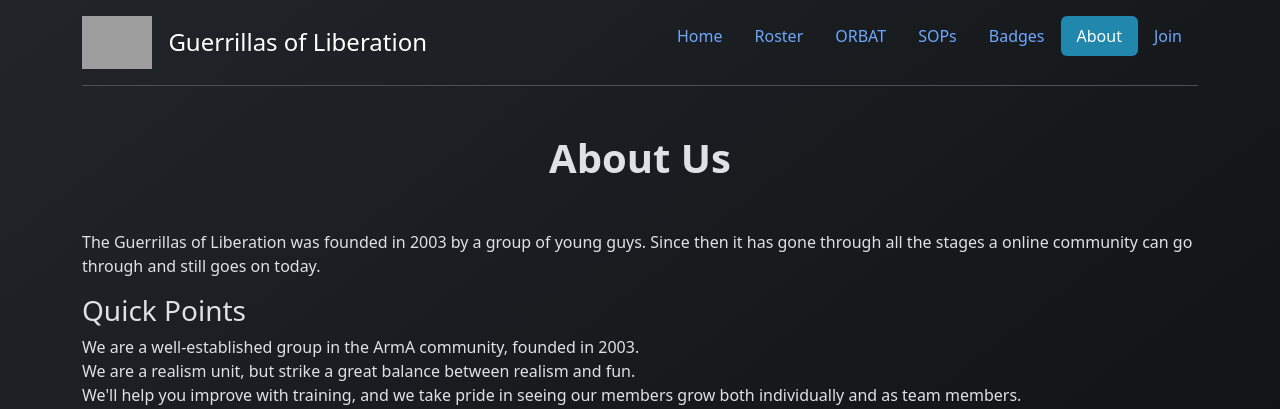
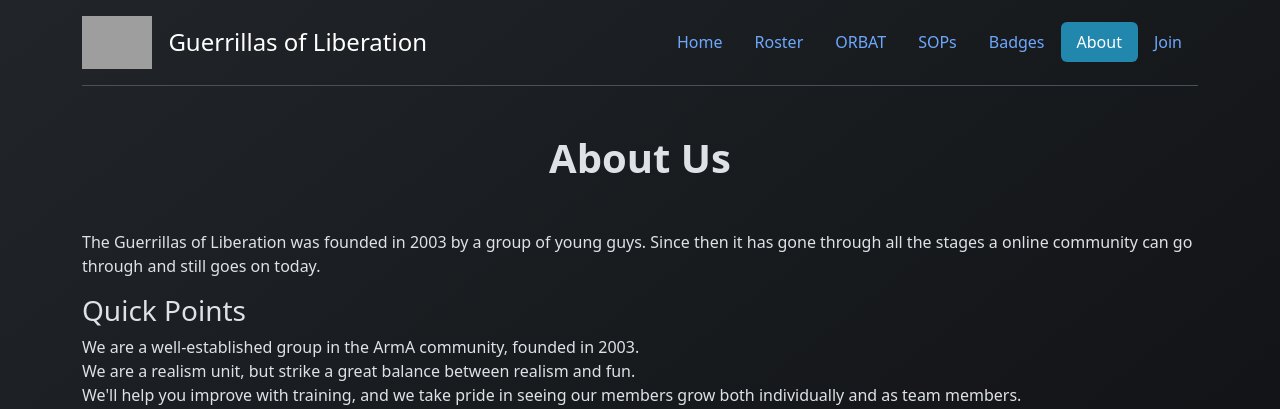
Before and after one commit to Bluwolf00/GOLWeb, a Node server app: page /about in a window 1280 px wide. Shown: the top 409 px of the page. Run offline with Node 20, Linux system fonts and the light colour scheme; some libraries are stand-ins or nearby versions; grey boxes are pictures that could not be loaded.

Commit message:
Center align the pills

```diff
--- a/public/styles/theme.css
+++ b/public/styles/theme.css
@@ -19,6 +19,10 @@
 .btn-primary {
   --bs-btn-bg: var(--bs-primary) !important;
   --bs-btn-border-color: var(--bs-primary) !important;
+}
+
+.nav {
+  align-content: center;
 }
 
 .nav-pills .nav-link.active {
```
